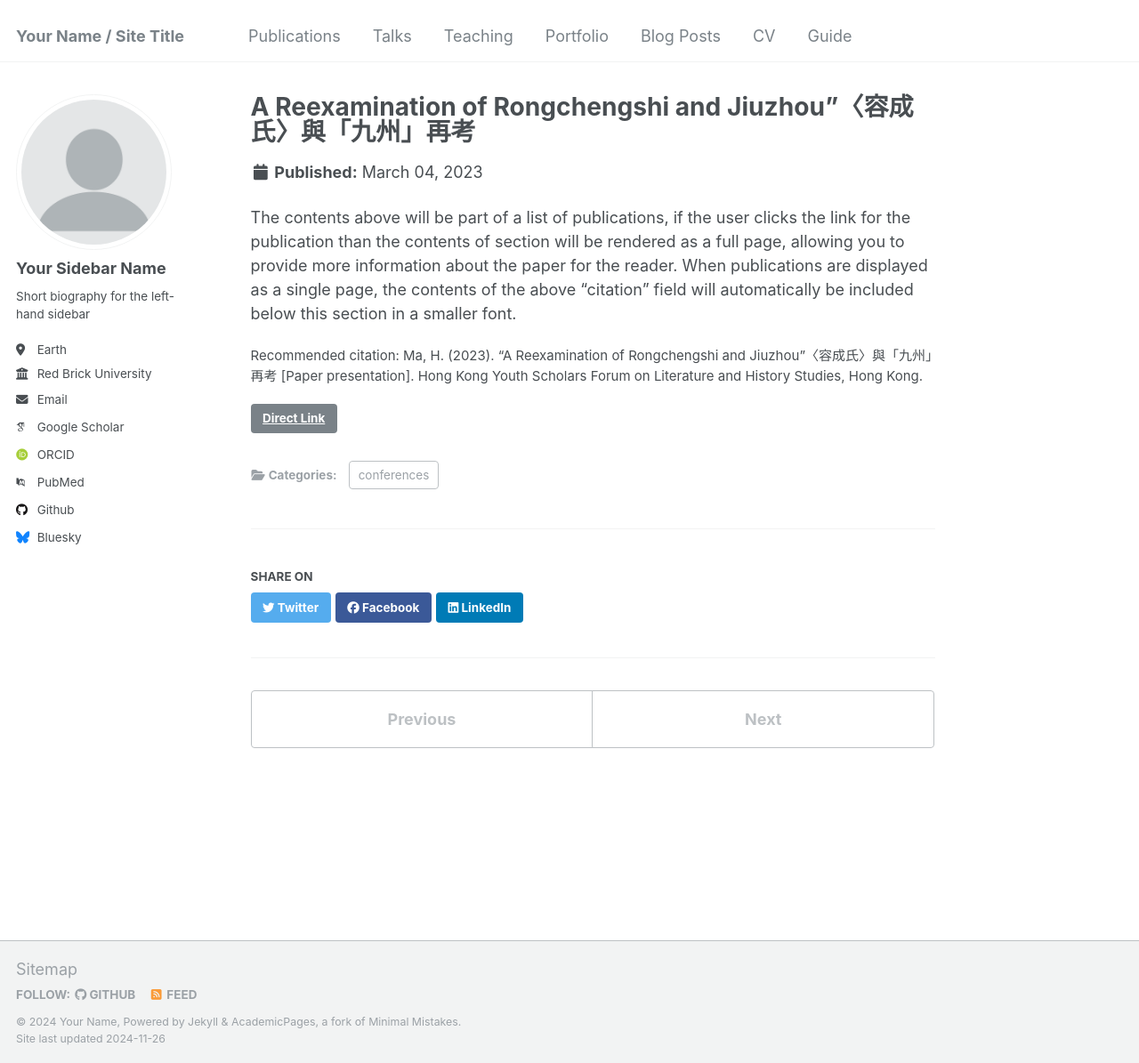
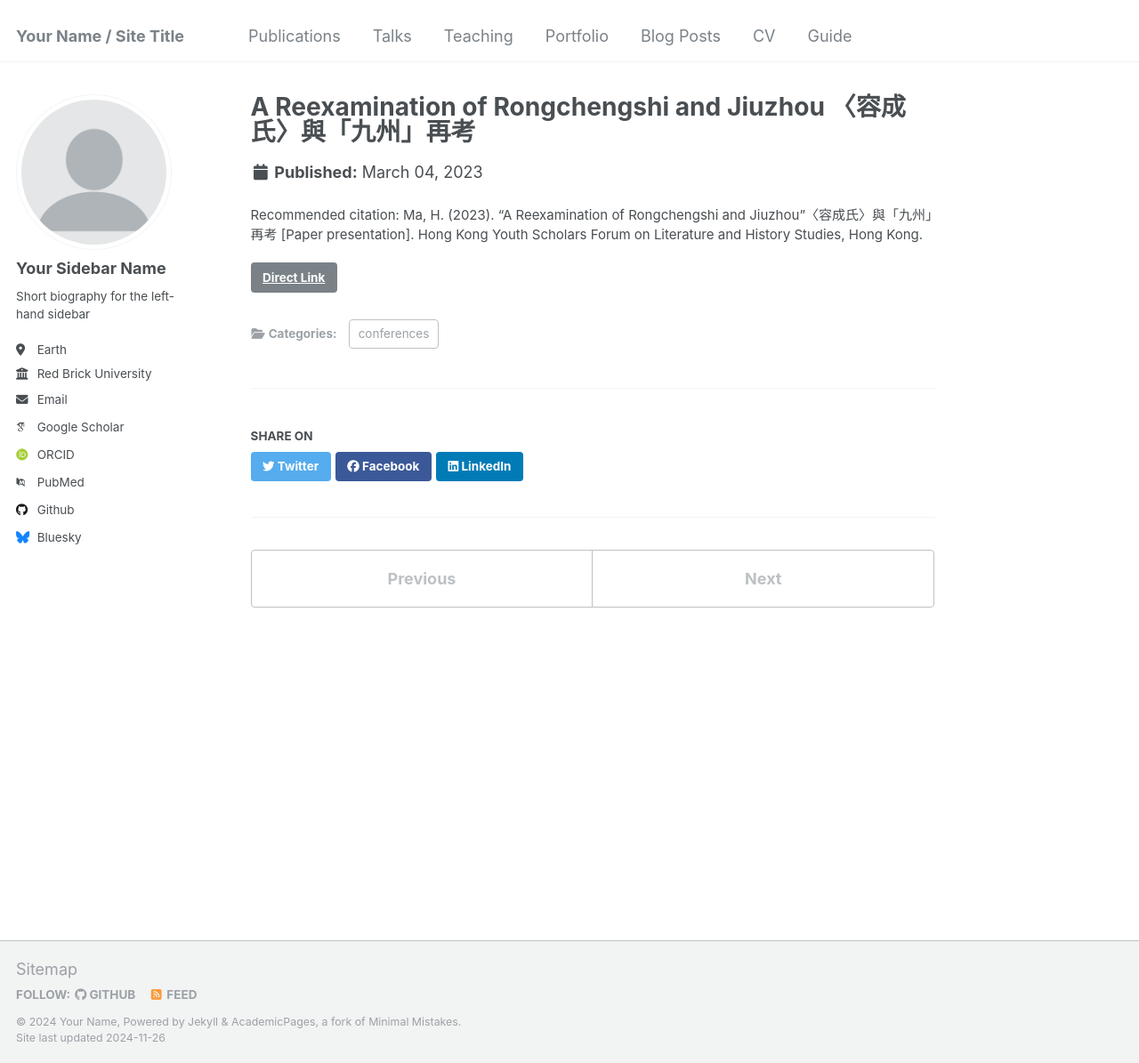
Before and after one commit to shulinbao/shulinbao.github.io, a Jekyll site: the page built from _publications/conference-2.md, in a window 1280 px wide and 1195 px high. Shown: the whole window at 89% size. Built offline with Jekyll 4.4.1, drawn with Linux system fonts in a browser that asks for light colours; some web fonts are replaced.

Commit message:
Update conference-2.md

```diff
--- a/_publications/conference-2.md
+++ b/_publications/conference-2.md
@@ -1,11 +1,9 @@
 ---
-title: 'A Reexamination of Rongchengshi and Jiuzhou”〈容成氏〉與「九州」再考'
+title: 'A Reexamination of Rongchengshi and Jiuzhou 〈容成氏〉與「九州」再考'
 collection: publications
 category: conferences
 permalink: /publication/conference-2
-link: 'https://history.bnu.edu.cn/docs/2023-11/ef87a405d174444898b311eca8f9393b.pdf'
+link: 'https://www.hkmu.edu.hk/tkpccc/2023%E5%B9%B4%E6%B4%BB%E5%8B%95/%E3%80%8C%E6%96%B0%E6%9D%90%E6%96%99%E8%88%87%E6%96%B0%E6%96%B9%E6%B3%95%E3%80%8D%EF%BC%9A%E7%AC%AC%E4%BA%8C%E5%B1%86%E6%96%87%E5%8F%B2%E7%A0%94%E7%A9%B6%E9%A6%99%E6%B8%AF%E9%9D%92%E5%B9%B4%E5%AD%B8/'
 date: 2023-03-04
 citation: 'Ma, H. (2023). “A Reexamination of Rongchengshi and Jiuzhou”〈容成氏〉與「九州」再考 [Paper presentation]. Hong Kong Youth Scholars Forum on Literature and History Studies, Hong Kong.'
 ---
-
-The contents above will be part of a list of publications, if the user clicks the link for the publication than the contents of section will be rendered as a full page, allowing you to provide more information about the paper for the reader. When publications are displayed as a single page, the contents of the above "citation" field will automatically be included below this section in a smaller font.
```
